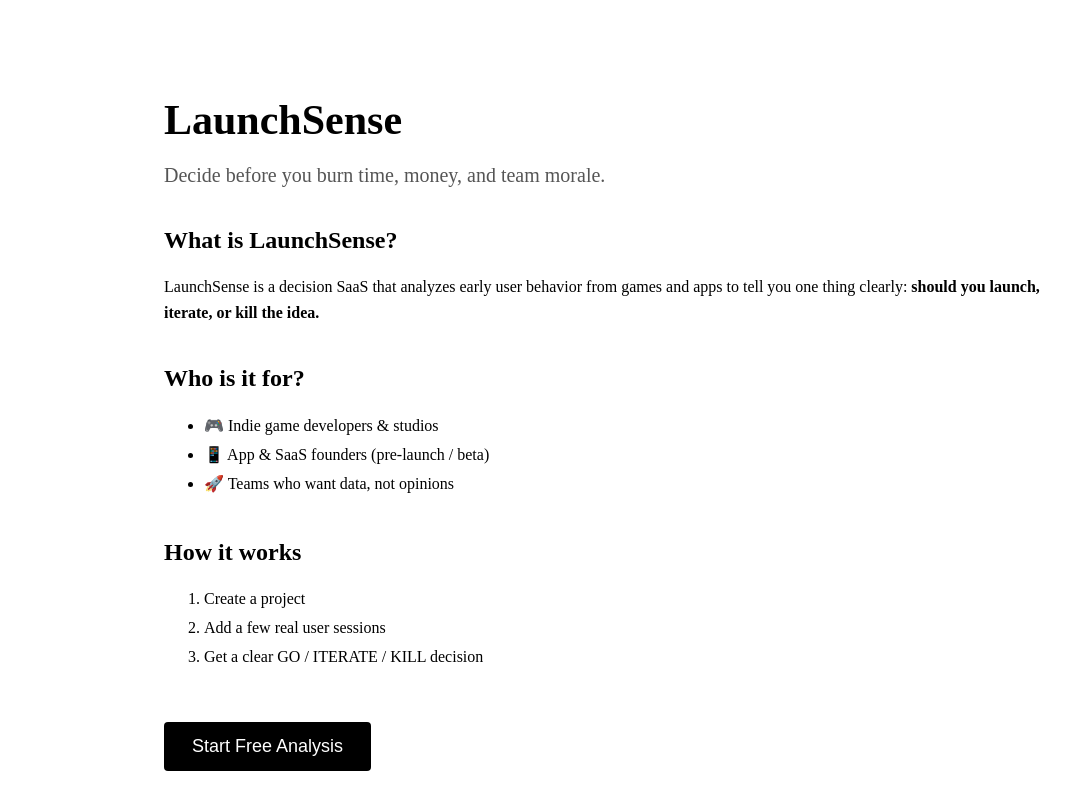
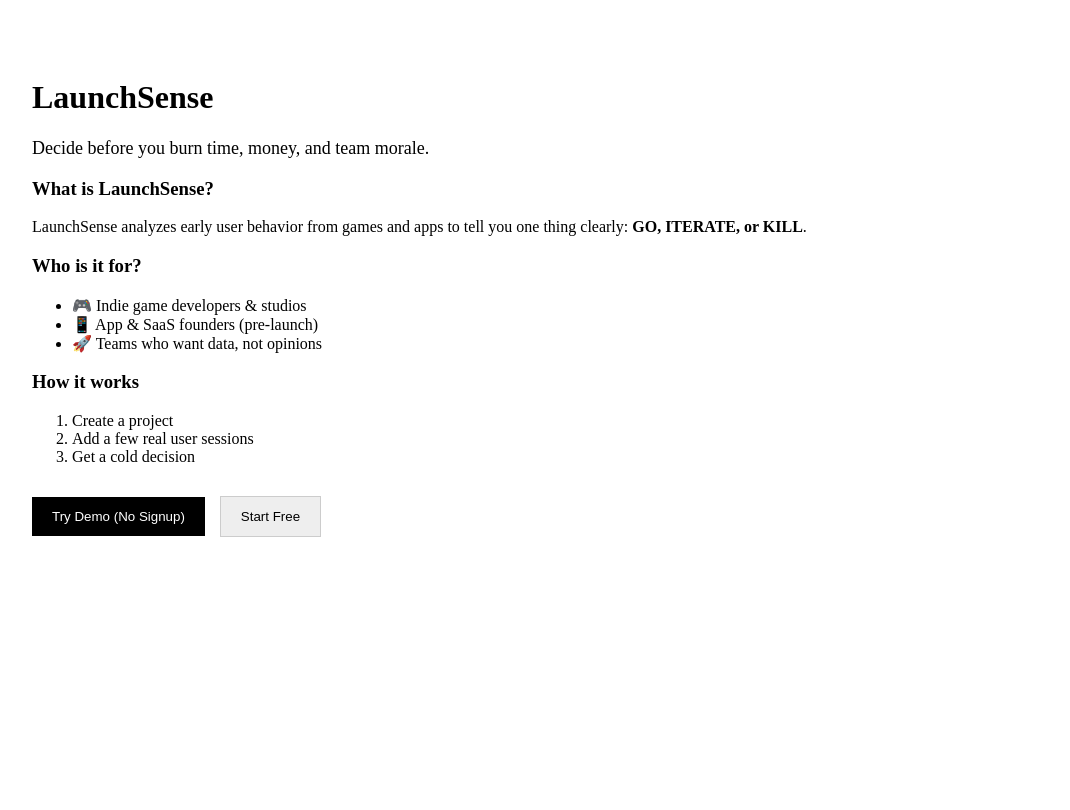
Before and after one commit to ashish98765/launchsense, a Next.js app in the folder frontend/: page / in a window 1280 px wide. Shown: the top 810 px of the page, without its empty margins (26-1096 px from the left). Built offline with nearby package versions, Linux system fonts and the light colour scheme.

Commit message:
Update index.js

```diff
--- a/frontend/pages/index.js
+++ b/frontend/pages/index.js
@@ -1,64 +1,63 @@
-import Link from "next/link";
+import { useRouter } from "next/router";
 
 export default function Home() {
+  const router = useRouter();
+
   return (
-    <div style={{ padding: 60, maxWidth: 900, margin: "0 auto" }}>
-      {/* Header */}
-      <h1 style={{ fontSize: 42, marginBottom: 10 }}>
-        LaunchSense
-      </h1>
+    <div style={{ padding: 50, maxWidth: 800 }}>
+      <h1>LaunchSense</h1>
 
-      <p style={{ fontSize: 20, color: "#555", marginBottom: 40 }}>
+      <p style={{ fontSize: 18 }}>
         Decide before you burn time, money, and team morale.
       </p>
 
-      {/* What it does */}
-      <section style={{ marginBottom: 40 }}>
-        <h2>What is LaunchSense?</h2>
-        <p style={{ fontSize: 16, lineHeight: 1.6 }}>
-          LaunchSense is a decision SaaS that analyzes early user behavior
-          from games and apps to tell you one thing clearly:
-          <b> should you launch, iterate, or kill the idea.</b>
+      <h3>What is LaunchSense?</h3>
+      <p>
+        LaunchSense analyzes early user behavior from games and apps to tell you
+        one thing clearly:
+        <strong> GO, ITERATE, or KILL</strong>.
       </p>
-      </section>
 
-      {/* Who it is for */}
-      <section style={{ marginBottom: 40 }}>
-        <h2>Who is it for?</h2>
-        <ul style={{ fontSize: 16, lineHeight: 1.8 }}>
+      <h3>Who is it for?</h3>
+      <ul>
         <li>🎮 Indie game developers & studios</li>
-          <li>📱 App & SaaS founders (pre-launch / beta)</li>
+        <li>📱 App & SaaS founders (pre-launch)</li>
         <li>🚀 Teams who want data, not opinions</li>
       </ul>
-      </section>
 
-      {/* How it works */}
-      <section style={{ marginBottom: 40 }}>
-        <h2>How it works</h2>
-        <ol style={{ fontSize: 16, lineHeight: 1.8 }}>
+      <h3>How it works</h3>
+      <ol>
         <li>Create a project</li>
         <li>Add a few real user sessions</li>
-          <li>Get a clear GO / ITERATE / KILL decision</li>
+        <li>Get a cold decision</li>
       </ol>
-      </section>
 
-      {/* CTA */}
-      <div style={{ marginTop: 50 }}>
-        <Link href="/new">
+      <div style={{ marginTop: 30 }}>
         <button
+          onClick={() => router.push("/demo")}
           style={{
-              padding: "14px 28px",
-              fontSize: 18,
-              cursor: "pointer",
+            padding: "12px 20px",
+            marginRight: 15,
             background: "#000",
             color: "#fff",
             border: "none",
-              borderRadius: 4
+            cursor: "pointer",
           }}
         >
-            Start Free Analysis
+          Try Demo (No Signup)
         </button>
-        </Link>
+
+        <button
+          onClick={() => router.push("/signup")}
+          style={{
+            padding: "12px 20px",
+            background: "#eee",
+            border: "1px solid #ccc",
+            cursor: "pointer",
+          }}
+        >
+          Start Free
+        </button>
       </div>
     </div>
   );
```
Lines whose indentation alone changed are shown as unchanged.
